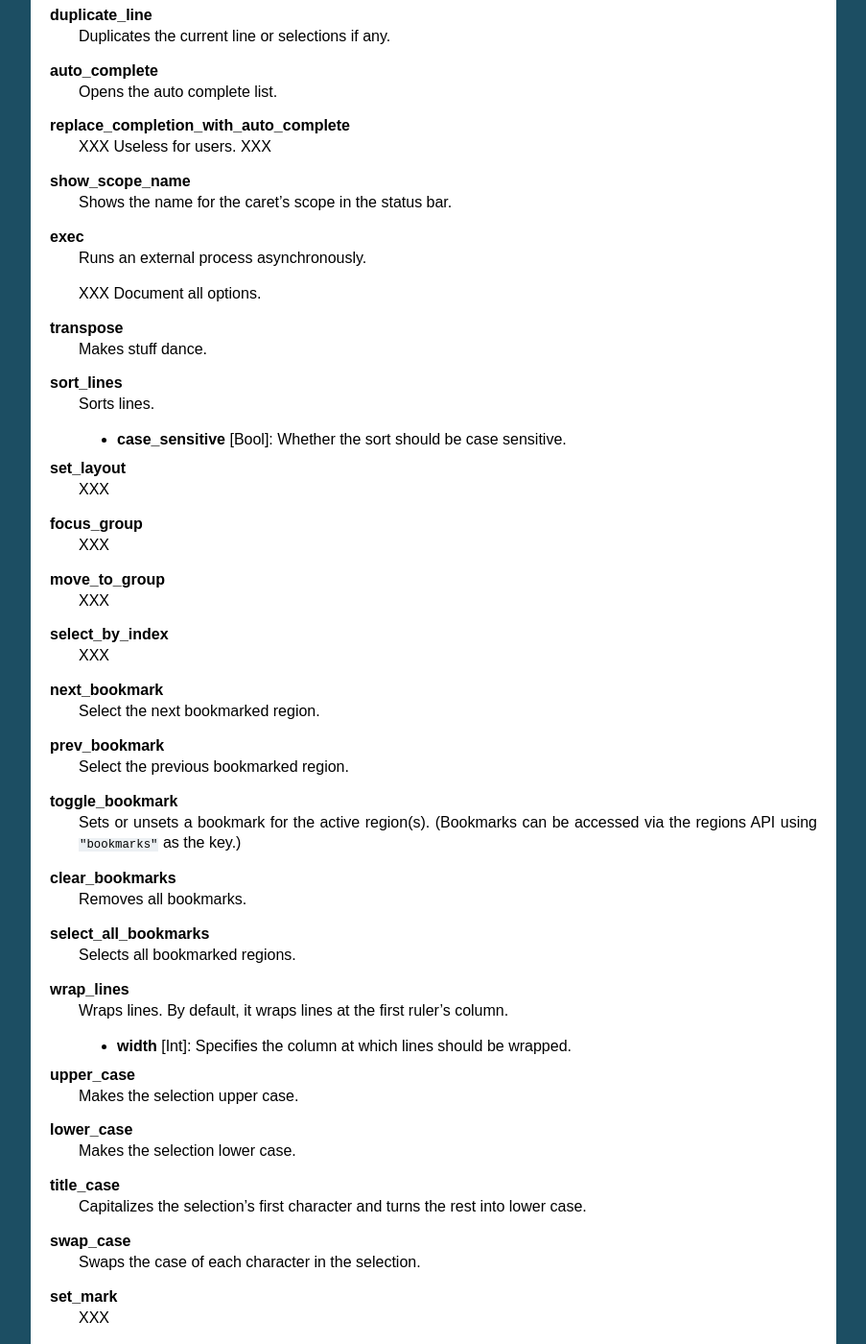
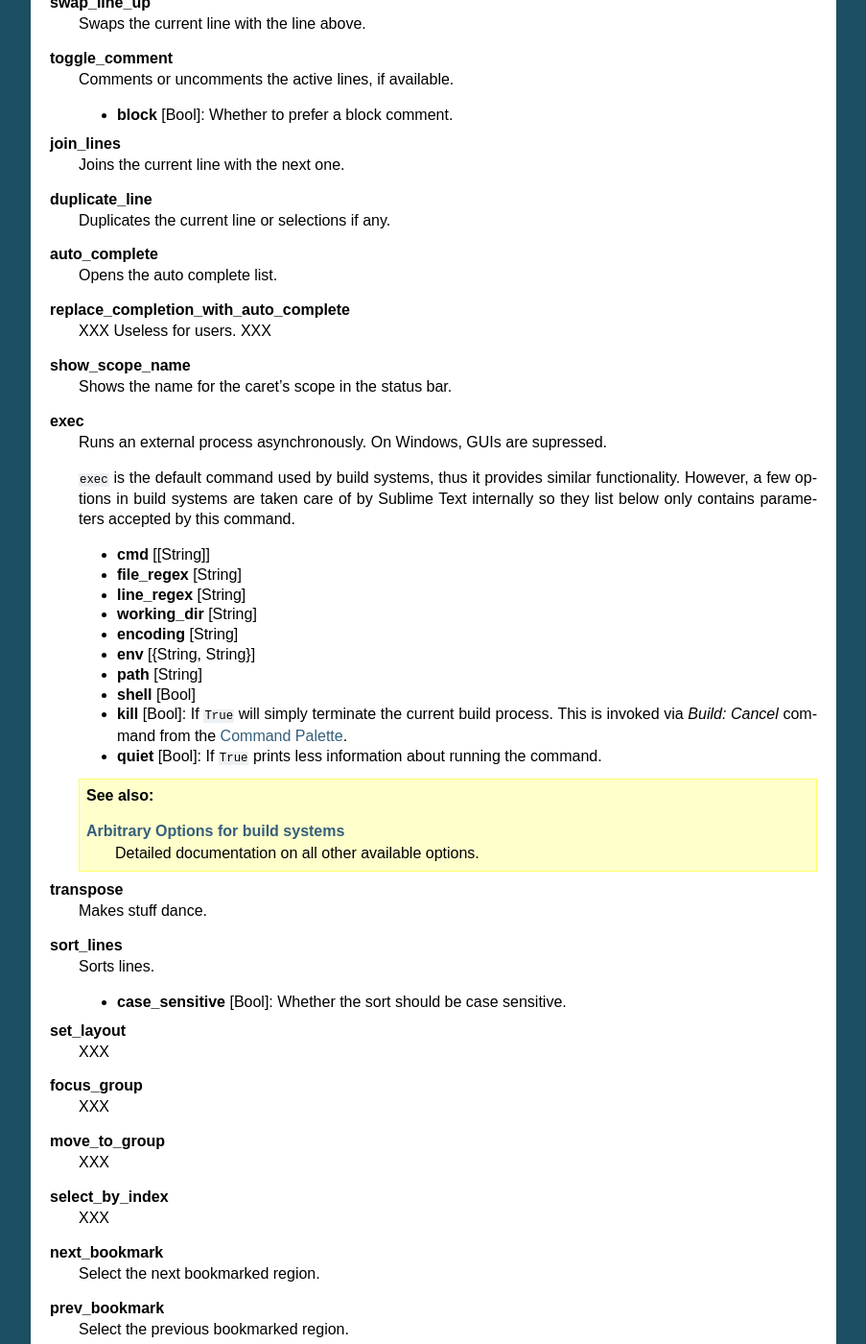
Before and after one commit to guillermooo/sublime-undocs, a Sphinx documentation site: the page built from source/reference/commands.rst, in a window 1280 px wide and 1400 px high, scrolled down 5646 px. Shown: the whole window at 96% size, without its empty margins (198-1101 px from the left). Built offline with Sphinx 7.4.7, drawn with Linux system fonts in a browser that asks for light colours; some of the changed text lies outside the part shown.

Commit message:
Update command reference
Add `open_file` and document `reindent` and `exec`.
Also rearrange build system options.

```diff
--- a/source/reference/commands.rst
+++ b/source/reference/commands.rst
@@ -22,6 +22,9 @@
 
 Generally, newer commands support the snippet-like syntax.
 
+Commands expect UNIX-style paths if not otherwise noted, also on
+Windows (e.g. :file:`/c/Program Files/Sublime Text 2/sublime_plugin.py`).
+
 Often, relative paths in arguments to commands are assumed to start at the
 ``Data`` directory.
 
@@ -31,6 +34,9 @@
 The same variables available to build systems are expanded in arguments to
 commands. See :ref:`build-system-variables` for more information.
 
+
+.. TODO: split into Window and Text (and Application) commands since they behave
+.. differently and require other call mechanisms when called from a plugin
 
 .. _cmd-list:
 
@@ -51,7 +57,8 @@
 	Inserts a snippet from a string or *.sublime-snippet* file.
 
 	- **contents** [String]: Snippet as a string to be inserted.
-	- **name** [String]: Relative path to the *.sublime-snippet* file to be inserted.
+	- **name** [String]: Relative :ref:`path <cmd-about-paths>` to the *.sublime-snippet* file to be
+	  inserted.
 
 **insert**
 	Inserts a string.
@@ -80,6 +87,13 @@
 
 	- **extensions** [String]: Extensions (without leading dot) for which
 	  switching will be enabled.
+
+**open_file**
+	Opens the specified file.
+
+	- **file** [String]: Absolute or relative :ref:`path <cmd-about-paths>`
+	  to the file to be opened. Relative paths will originate from the recently
+	  accessed directory (e.g. the directory of the currently opened file).
 
 **new_window**
 	Opens a new window.
@@ -207,10 +221,13 @@
 	XXX Useless for users. XXX
 
 **reindent**
-	XXX ??? XXX
+	Corrects indentation of the selection with regular expressions set in the
+	syntax's preferences. The base indentation will be that of the line before
+	the first selected line.
+	Sometimes does not work as expected.
 
 **indent**
-	Increments indentation.
+	Increments indentation of selection.
 
 **next_field**
 	Advances the caret to the text snippet field in the current snippet field
@@ -337,10 +354,35 @@
 **show_scope_name**
 	Shows the name for the caret's scope in the status bar.
 
+.. _cmd-exec:
+
 **exec**
-	Runs an external process asynchronously.
+	Runs an external process asynchronously. On Windows, GUIs are supressed.
 
-	XXX Document all options.
+	``exec`` is the default command used by build systems, thus it provides
+	similar functionality. However, a few options in build systems are taken
+	care of by Sublime Text internally so they list below only contains
+	parameters accepted by this command.
+
+	- **cmd** [[String]]
+	- **file_regex** [String]
+	- **line_regex** [String]
+	- **working_dir** [String]
+	- **encoding** [String]
+	- **env** [{String, String}]
+	- **path** [String]
+	- **shell** [Bool]
+	- **kill** [Bool]: If ``True`` will simply terminate the current build
+	  process. This is invoked via *Build: Cancel* command from the
+	  :ref:`Command Palette <ext-command-palette-overview>`.
+	- **quiet** [Bool]: If ``True`` prints less information about running the
+	  command.
+
+	.. seealso::
+
+		:ref:`Arbitrary Options for build systems <build-arbitrary-options>`
+			Detailed documentation on all other available options.
+
 
 **transpose**
 	Makes stuff dance.
```
Also changed, not shown: other parts of source/reference/commands.rst (+2 -2 lines), source/reference/build_systems.rst (+86 -48 lines).
